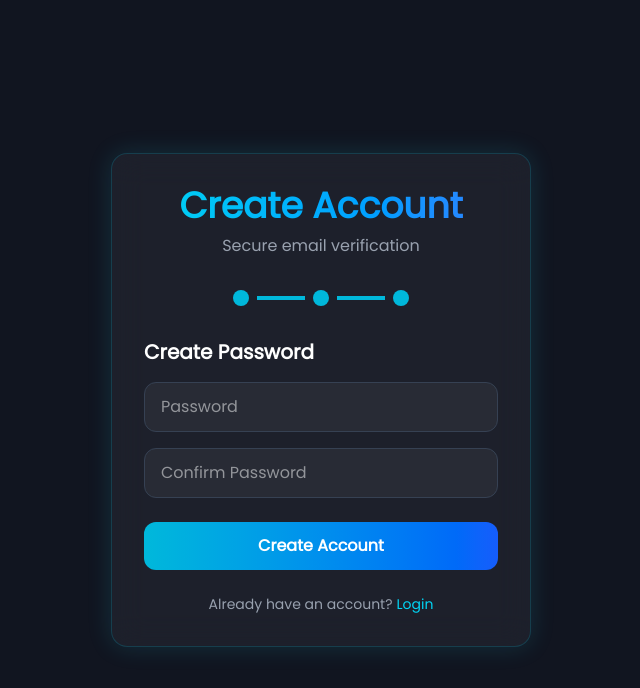
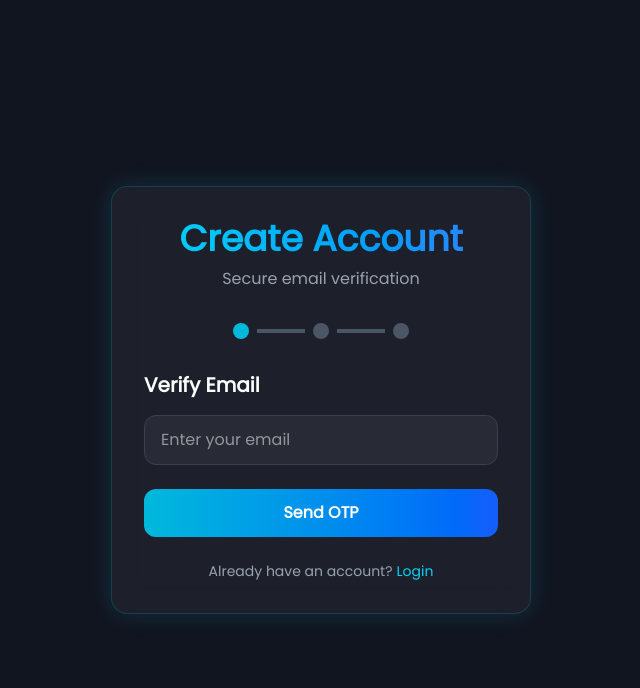
Before and after one commit to Khageswar-M/NexusOps-fe, a React (Vite) app: page /auth/sign-up in a window 1280 px wide. Shown: the top 688 px of the page, without its empty margins (319-959 px from the left). Built offline with nearby package versions, Linux system fonts and the light colour scheme.

Commit message:
send otp implementaed

```diff
--- a/package.json
+++ b/package.json
@@ -21,6 +21,7 @@
     "axios": "^1.13.6",
     "react": "^19.2.4",
     "react-dom": "^19.2.4",
+    "react-hot-toast": "^2.6.0",
     "react-icons": "^5.6.0",
     "react-modal": "^3.16.3",
     "react-redux": "^9.2.0",
--- a/src/App.jsx
+++ b/src/App.jsx
@@ -15,6 +15,7 @@ import AuthLayout from "./pages/LoginSignup/AuthLayout";
 import LoginPage from "./pages/LoginSignup/LoginPage";
 import SignupPage from "./pages/LoginSignup/SignupPage";
 import ForgetPasswordPage from "./pages/LoginSignup/ForgetPasswordPage";
+import { Toaster } from "react-hot-toast";
 
 const App = () => {
   const location = useLocation();
@@ -57,7 +58,12 @@ const App = () => {
   }
 
   return (
-
+    <>
+      <Toaster
+        toastOptions={{
+          position: 'top-right',
+        }}
+      />
       <main className={`h-screen p-2 overflow-hidden`}>
 
         {
@@ -65,7 +71,7 @@ const App = () => {
             <>
               {
                 location.pathname.startsWith("/auth") && (
-              <Navigate to="/dashboard" replace/>
+                  <Navigate to="/dashboard" replace />
                 )
               }
               <div className={`h-full gap-2 flex flex-row relative`}>
@@ -110,8 +116,8 @@ const App = () => {
             </Routes>
           )
         }
-
       </main>
+    </>
   );
 };
 
--- a/src/pages/LoginSignup/EmailOtpPasswordFlow.jsx
+++ b/src/pages/LoginSignup/EmailOtpPasswordFlow.jsx
@@ -1,8 +1,12 @@
 import React, { useState } from "react";
 import { Link } from "react-router-dom";
+import CircularProgress from '@mui/material/CircularProgress';
+import { verifyEmailOtp } from "../../api/auth/authApi";
+import toast from "react-hot-toast";
+
 
 const EmailOtpPasswordFlow = ({ mode }) => {
-    const [step, setStep] = useState(3);
+    const [step, setStep] = useState(1);
 
     const [email, setEmail] = useState("");
     const [otp, setOtp] = useState(["", "", "", "", "", ""]);
@@ -10,13 +14,24 @@ const EmailOtpPasswordFlow = ({ mode }) => {
     const [password, setPassword] = useState("");
     const [confirmPassword, setConfirmPassword] = useState("");
 
-    const handleSendOtp = (e) => {
+    const [loading, setLoading] = useState(false);
+
+    const handleSendOtp = async (e) => {
         e.preventDefault();
-
+        if(email.trim().length == 0) return;
         // TODO:
-        // POST /auth/send-otp
-
-        setStep(2);
+        try {
+            setLoading(true);
+            const response = await verifyEmailOtp(email);
+            console.log(response);
+            toast.success(response.message);
+            setStep(2);
+        } catch (error) {
+            console.error(error.response?.data);
+            toast.error(error.response?.data.message);
+        }finally{
+            setLoading(false);
+        }
     };
 
     const handleVerifyOtp = (e) => {
@@ -138,9 +153,12 @@ const EmailOtpPasswordFlow = ({ mode }) => {
 
                         <button
                             type="submit"
+                            disabled={loading}
                             className=" mt-6 w-full py-3 rounded-xl font-semibold bg-linear-to-r from-cyan-500 to-blue-600 hover:from-cyan-400 hover:to-blue-500 transition-all "
                         >
-                            Send OTP
+                            {
+                                loading ? <CircularProgress color="#fffff" size={20}/> : "Send OTP"
+                            }
                         </button>
 
                         <p className="text-center text-gray-400 mt-6 text-sm">
@@ -174,6 +192,7 @@ const EmailOtpPasswordFlow = ({ mode }) => {
                             {
                                 otp.map((digit, index) => (
                                     <input
+                                        key={index}
                                         type="text"
                                         id={`otp-${index}`}
                                         type="number"
@@ -186,20 +205,14 @@ const EmailOtpPasswordFlow = ({ mode }) => {
                                 ))
                             }
                         </div>
-                        {/* <input
-                            type="text"
-                            placeholder="Enter OTP"
-                            value={otp}
-                            onChange={(e) => setOtp(e.target.value)}
-                            required
-                            className=" w-full px-4 py-3 rounded-xl bg-white/5 border border-gray-700 outline-none focus:border-cyan-400 focus:shadow-[0_0_15px_rgba(34,211,238,0.3)] transition-all "
-                        /> */}
 
                         <button
                             type="submit"
                             className=" mt-6 w-full py-3 rounded-xl font-semibold bg-linear-to-r from-cyan-500 to-blue-600 hover:from-cyan-400 hover:to-blue-500 transition-all "
                         >
-                            Verify OTP
+                            {
+                                false ? <CircularProgress color="#fffff" size={20}/> : "Verify OTP"
+                            }
                         </button>
                     </form>
                 )}
```
Also changed, not shown: 1 other file (tests, documents, lock files or other folders). Lines whose indentation alone changed are shown as unchanged.
